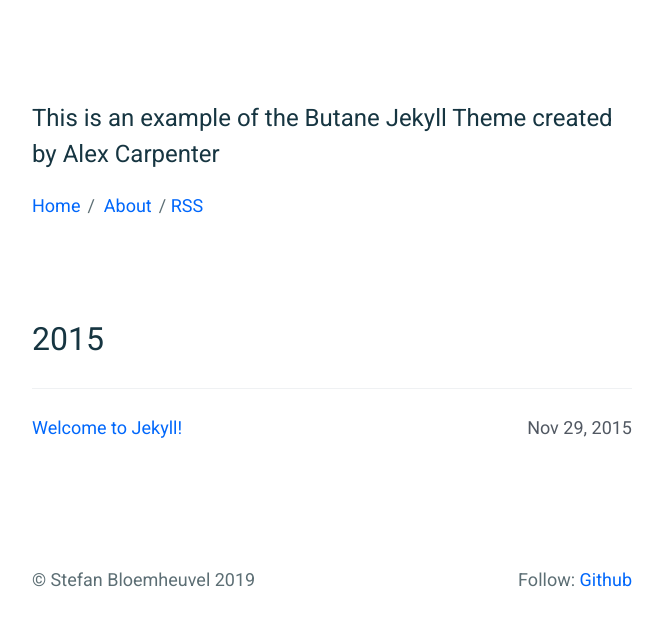
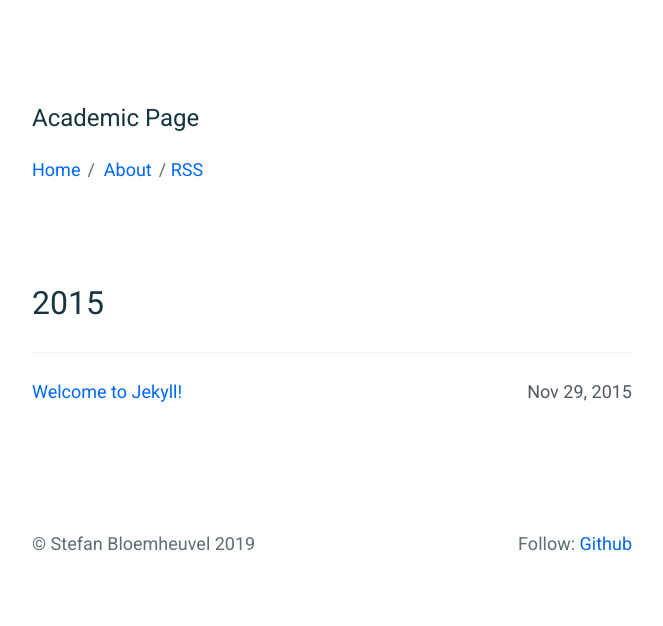
Before and after one commit to StefanBloemheuvel/StefanBloemheuvel.github.io, a Jekyll site: the page built from index.html, in a window 1280 px wide. Shown: the top 626 px of the page, without its empty margins (308-971 px from the left). Built offline with Jekyll 4.4.1, drawn with Linux system fonts in a browser that asks for light colours.

Commit message:
Update _config.yml

```diff
--- a/_config.yml
+++ b/_config.yml
@@ -1,7 +1,7 @@
 # Site settings
-title: Butane Jekyll Theme
+title: Stefan Bloemheuvel
 description: >
-    This is an example of the Butane Jekyll Theme created by Alex Carpenter
+    Academic Page
 author: Stefan Bloemheuvel
 email: s.d.bloemheuvel@tue.nl
 baseurl: "" # the subpath of your site, e.g. /blog
```
